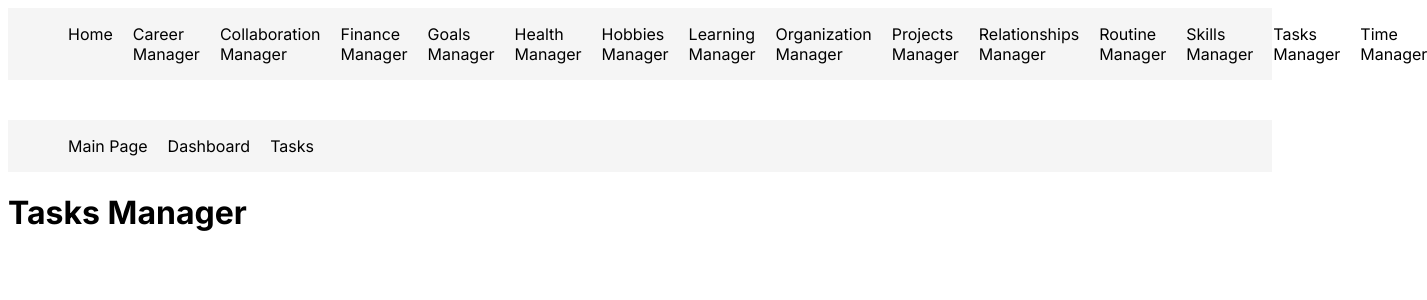
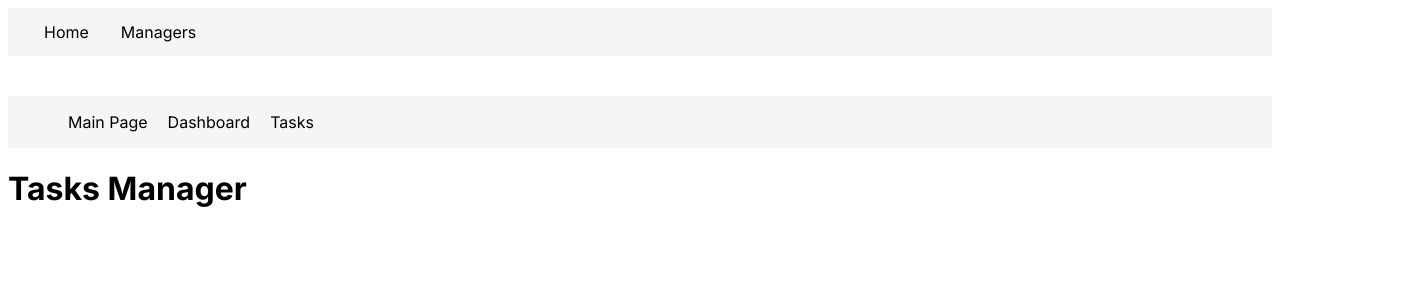
Before and after one commit to IradDoron/synczones-demo-project, a Next.js app: page /tasks-manager in a window 1280 px wide. Shown: the top 300 px of the page, 1427 px wide, since content can reach past the window. Built offline with nearby package versions, Linux system fonts and the light colour scheme.

Commit message:
add dropdown menu

```diff
--- a/src/app/globals.css
+++ b/src/app/globals.css
@@ -69,3 +69,63 @@ section > details > summary {
 	font-weight: bold;
 	margin-bottom: 10px;
 }
+
+.navbar {
+	overflow: hidden;
+}
+
+.navbar a {
+	float: left;
+	font-size: 16px;
+	color: black;
+	text-align: center;
+	padding: 14px 16px;
+	text-decoration: none;
+}
+
+.dropdown {
+	float: left;
+	overflow: hidden;
+}
+
+.dropdown .dropbtn {
+	font-size: 16px;
+	border: none;
+	outline: none;
+	color: black;
+	padding: 14px 16px;
+	background-color: inherit;
+	font-family: inherit;
+	margin: 0;
+}
+
+.navbar a:hover,
+.dropdown:hover .dropbtn {
+	background-color: rgb(209, 209, 209);
+}
+
+.dropdown-content {
+	display: none;
+	position: absolute;
+	background-color: #f9f9f9;
+	min-width: 160px;
+	box-shadow: 0px 8px 16px 0px rgba(0, 0, 0, 0.2);
+	z-index: 1;
+}
+
+.dropdown-content a {
+	float: none;
+	color: black;
+	padding: 12px 16px;
+	text-decoration: none;
+	display: block;
+	text-align: left;
+}
+
+.dropdown-content a:hover {
+	background-color: #ddd;
+}
+
+.dropdown:hover .dropdown-content {
+	display: block;
+}
--- a/src/shared/Navbar/Navbar.tsx
+++ b/src/shared/Navbar/Navbar.tsx
@@ -2,54 +2,32 @@ import Link from 'next/link';
 
 const Navbar = () => {
 	return (
-		<nav>
-			<ul>
-				<li>
+		<nav className='navbar'>
+			<div>
 				<Link href='/'>Home</Link>
-				</li>
-				<li>
+				<div className='dropdown'>
+					<button className='dropbtn'>
+						Managers
+						<i className='fa fa-caret-down'></i>
+					</button>
+					<div className='dropdown-content'>
+						<Link href='/tasks-manager'>Tasks Manager</Link>
 						<Link href='/career-manager'>Career Manager</Link>
-				</li>
-				<li>
 						<Link href='/collaboration-manager'>Collaboration Manager</Link>
-				</li>
-				<li>
 						<Link href='/finance-manager'>Finance Manager</Link>
-				</li>
-				<li>
 						<Link href='/goals-manager'>Goals Manager</Link>
-				</li>
-				<li>
 						<Link href='/health-manager'>Health Manager</Link>
-				</li>
-				<li>
 						<Link href='/hobbies-manager'>Hobbies Manager</Link>
-				</li>
-				<li>
 						<Link href='/learning-manager'>Learning Manager</Link>
-				</li>
-				<li>
 						<Link href='/organization-manager'>Organization Manager</Link>
-				</li>
-				<li>
 						<Link href='/projects-manager'>Projects Manager</Link>
-				</li>
-				<li>
 						<Link href='/relationships-manager'>Relationships Manager</Link>
-				</li>
-				<li>
 						<Link href='/routine-manager'>Routine Manager</Link>
-				</li>
-				<li>
 						<Link href='/skills-manager'>Skills Manager</Link>
-				</li>
-				<li>
-					<Link href='/tasks-manager'>Tasks Manager</Link>
-				</li>
-				<li>
 						<Link href='/time-manager'>Time Manager</Link>
-				</li>
-			</ul>
+					</div>
+				</div>
+			</div>
 		</nav>
 	);
 };
```
Lines whose indentation alone changed are shown as unchanged.
